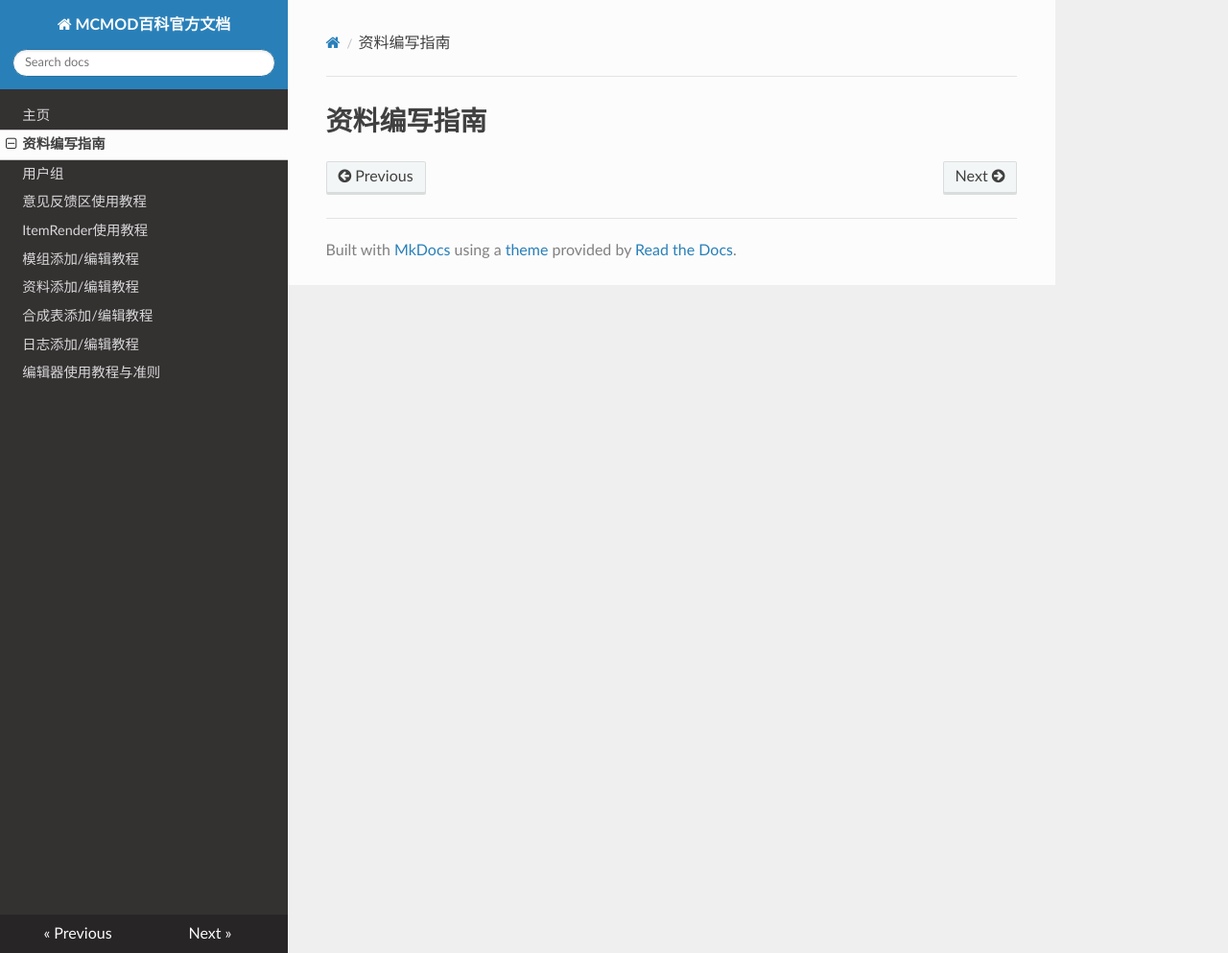
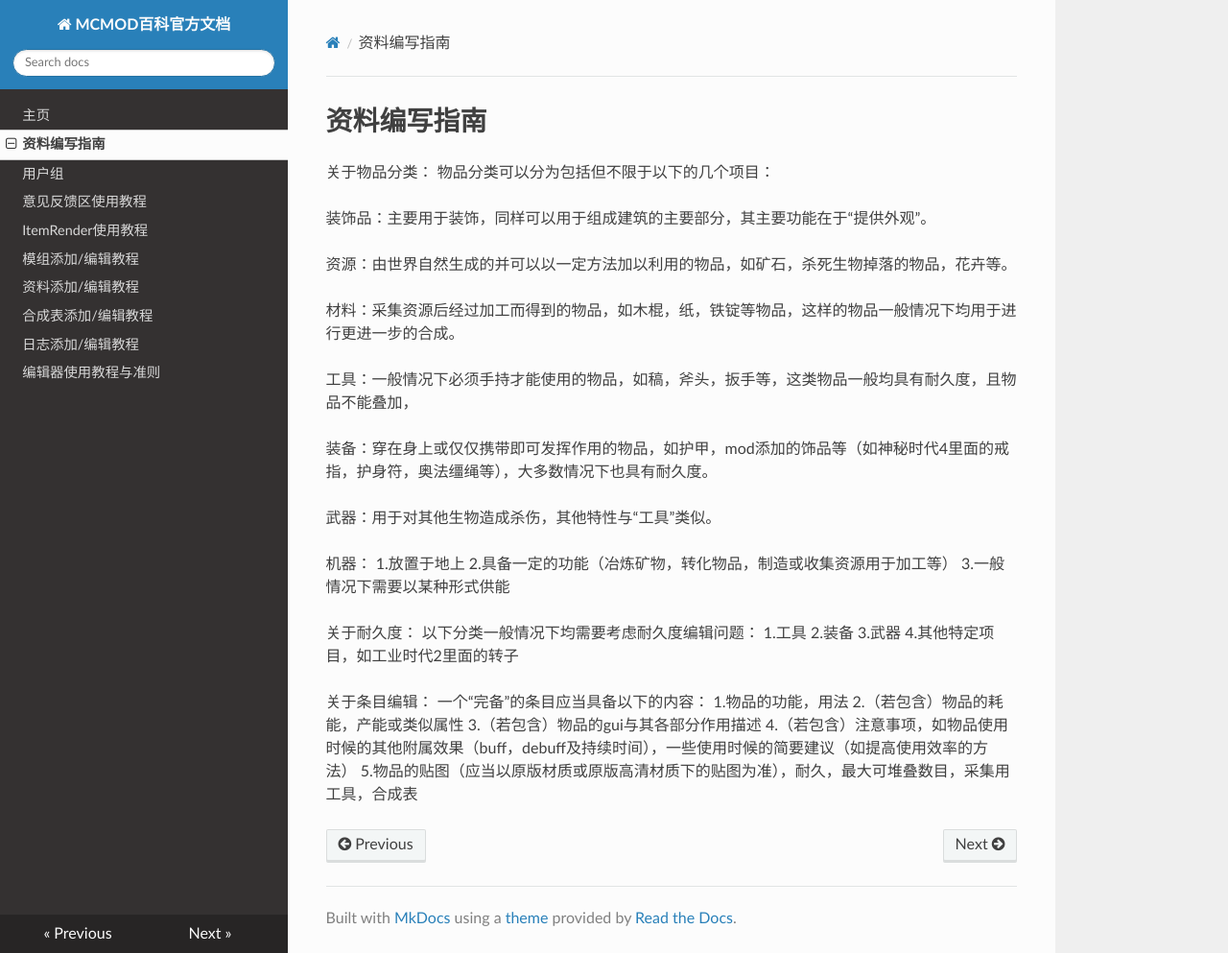
Before and after one commit to Ahrwing/mcmod, an MkDocs documentation site: the page built from docs/styleguide.md, in a window 1280 px wide and 993 px high. Shown: the whole window at 96% size. Built offline with MkDocs 1.6.1, drawn with Linux system fonts in a browser that asks for light colours; nearby versions of some CDN libraries; old or Windows-style settings are respelled for this version of MkDocs.

```diff
--- a/docs/styleguide.md
+++ b/docs/styleguide.md
@@ -1 +1,36 @@
 # 资料编写指南
+
+关于物品分类：
+物品分类可以分为包括但不限于以下的几个项目：
+
+装饰品：主要用于装饰，同样可以用于组成建筑的主要部分，其主要功能在于“提供外观”。
+
+资源：由世界自然生成的并可以以一定方法加以利用的物品，如矿石，杀死生物掉落的物品，花卉等。
+
+材料：采集资源后经过加工而得到的物品，如木棍，纸，铁锭等物品，这样的物品一般情况下均用于进行更进一步的合成。
+
+工具：一般情况下必须手持才能使用的物品，如稿，斧头，扳手等，这类物品一般均具有耐久度，且物品不能叠加，
+
+装备：穿在身上或仅仅携带即可发挥作用的物品，如护甲，mod添加的饰品等（如神秘时代4里面的戒指，护身符，奥法缰绳等），大多数情况下也具有耐久度。
+
+武器：用于对其他生物造成杀伤，其他特性与“工具”类似。
+
+机器：
+1.放置于地上
+2.具备一定的功能（冶炼矿物，转化物品，制造或收集资源用于加工等）
+3.一般情况下需要以某种形式供能
+
+关于耐久度：
+以下分类一般情况下均需要考虑耐久度编辑问题：
+1.工具
+2.装备
+3.武器
+4.其他特定项目，如工业时代2里面的转子
+
+关于条目编辑：
+一个“完备”的条目应当具备以下的内容：
+1.物品的功能，用法
+2.（若包含）物品的耗能，产能或类似属性
+3.（若包含）物品的gui与其各部分作用描述
+4.（若包含）注意事项，如物品使用时候的其他附属效果（buff，debuff及持续时间），一些使用时候的简要建议（如提高使用效率的方法）
+5.物品的贴图（应当以原版材质或原版高清材质下的贴图为准），耐久，最大可堆叠数目，采集用工具，合成表
```
